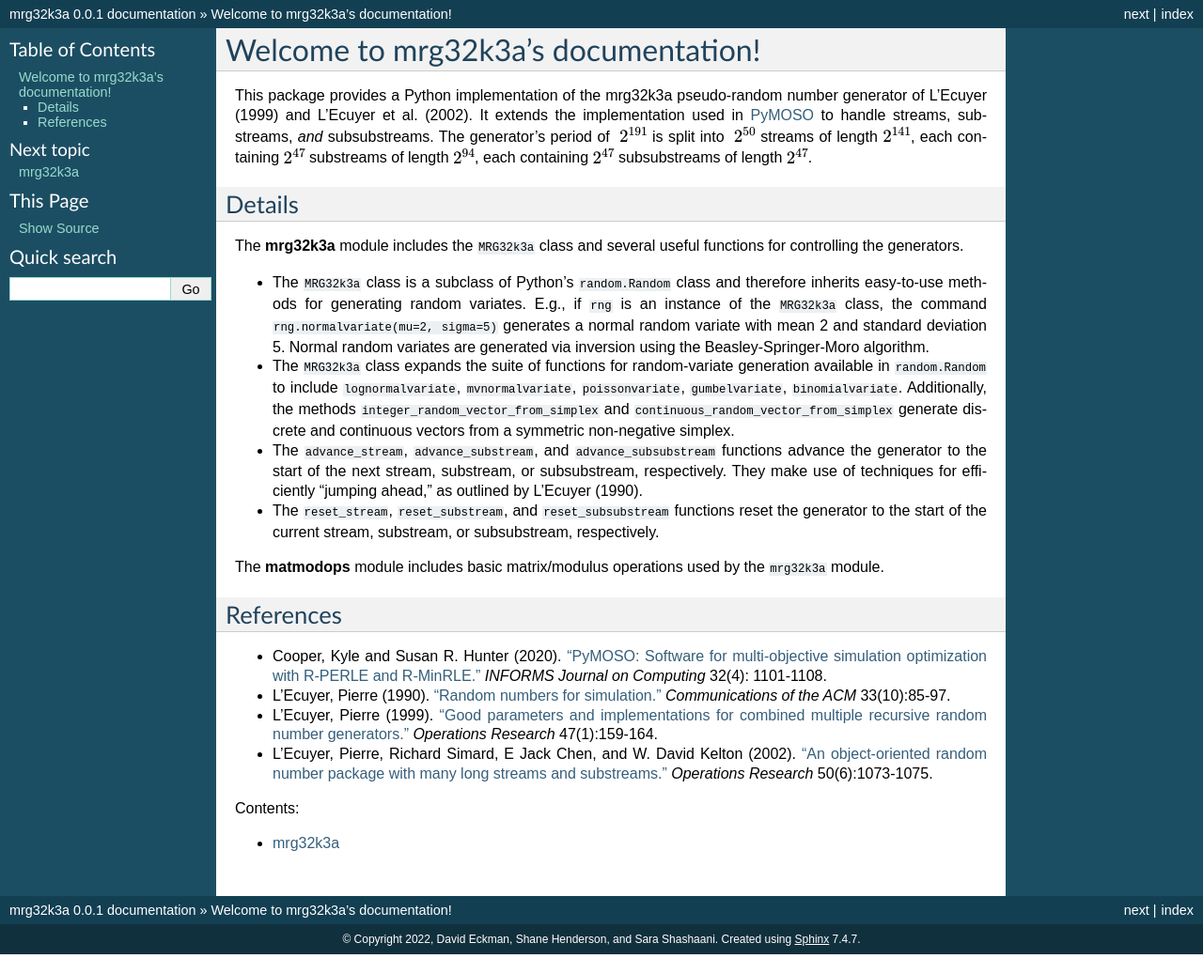
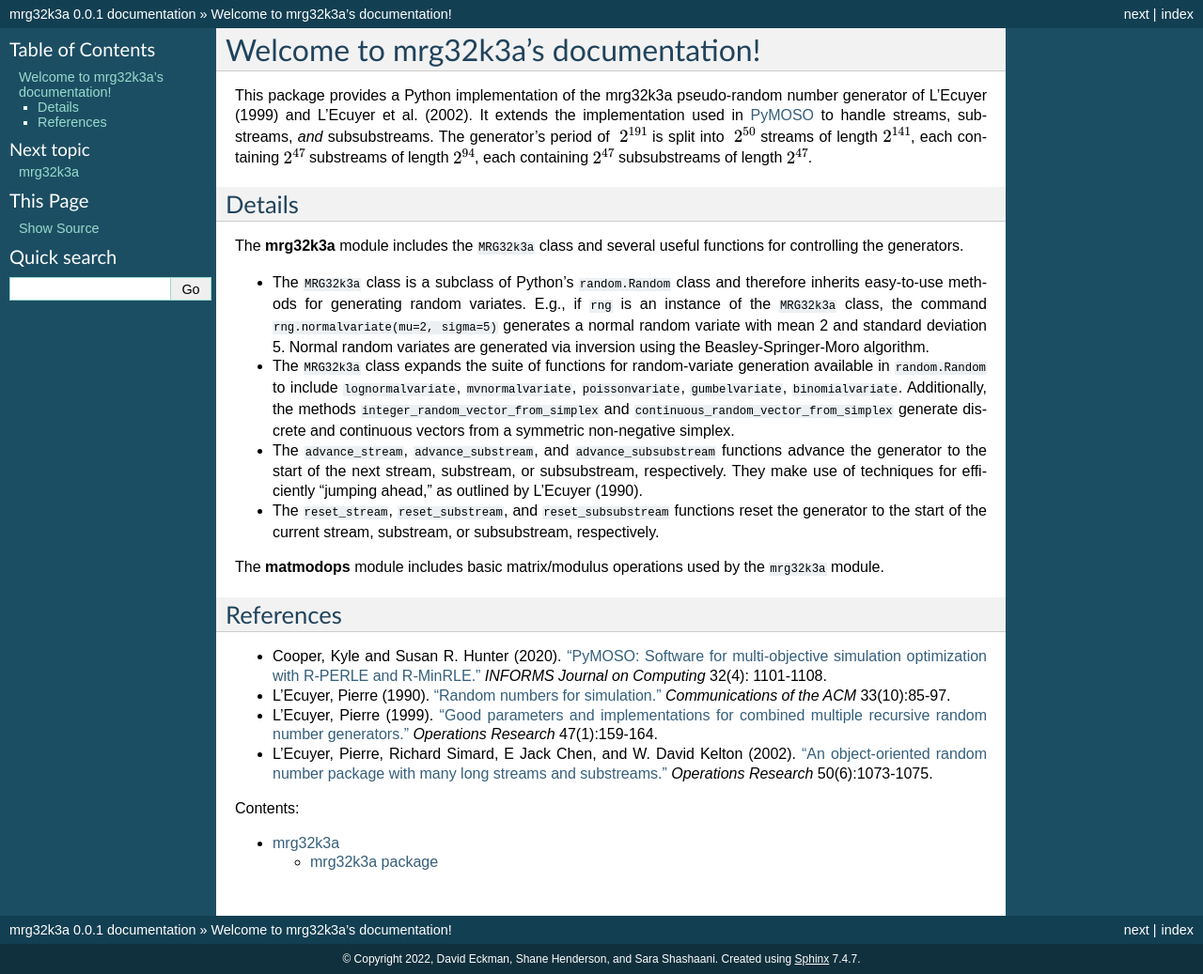
Before and after one commit to simopt-admin/mrg32k3a, a Sphinx documentation site: the page built from docs/index.rst, in a window 1280 px wide. Shown: the whole page at 94% size. Built offline with Sphinx 7.4.7, drawn with Linux system fonts in a browser that asks for light colours; before the commit the page ends 1016 px from its top, so only the background shows below that.

Commit message:
Update conf.py for docs

```diff
--- a/docs/conf.py
+++ b/docs/conf.py
@@ -82,5 +82,5 @@
 #html_static_path = ['_static']
 html_static_path = []
 
-# from sphinx.ext.apidoc import main
-# main(["-o",  os.path.abspath('.'), os.path.abspath('..'), "-f"])
+from sphinx.ext.apidoc import main
+main(["-o",  os.path.abspath('.'), os.path.abspath('../src/mrg32k3a'), "-f"])
```
